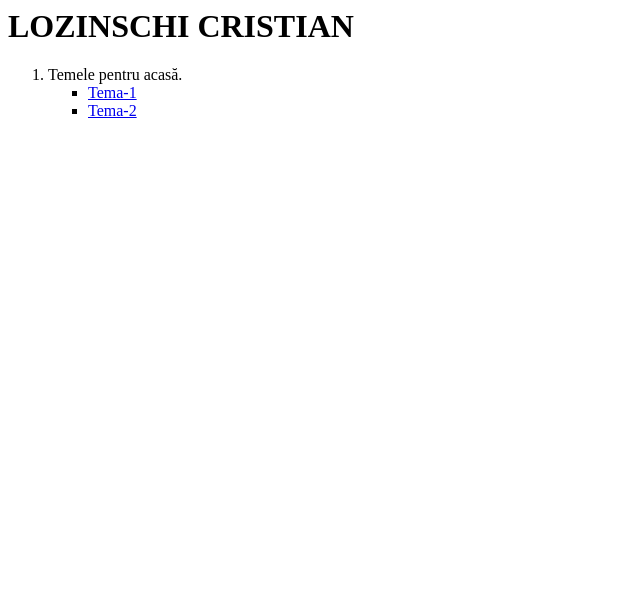
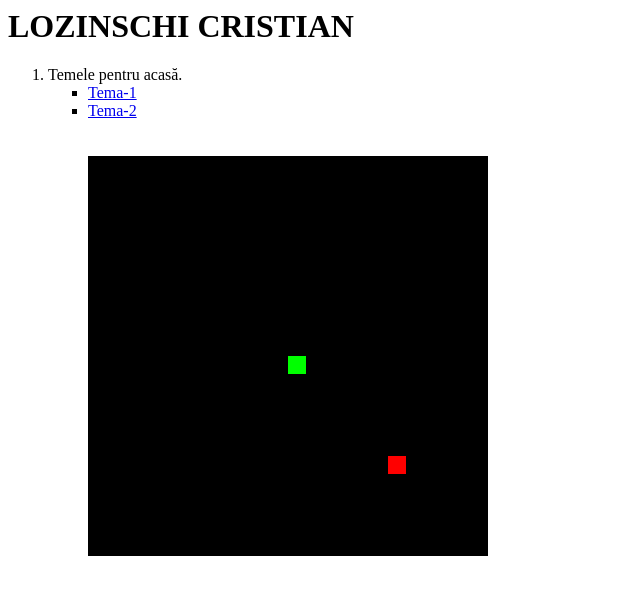
Before and after one commit to TeStErOSs/TeStErOSs.github.io, a plain HTML site: page index.html in a window 1280 px wide. Shown: the whole page, without its empty margins (0-640 px from the left). Drawn offline with Linux system fonts and the light colour scheme.

Commit message:
Update index.html

```diff
--- a/index.html
+++ b/index.html
@@ -9,5 +9,75 @@
             <ul type="square">
             <li><a href="http://www.tema-1.ml">Tema-1</a></li>
             <li><a href="http://www.tema-2.ml">Tema-2</a></li>
+                <br><br>
+                <canvas id="gc" width="400" height="400"></canvas>
+<script>
+window.onload=function() {
+    canv=document.getElementById("gc");
+    ctx=canv.getContext("2d");
+    document.addEventListener("keydown",keyPush);
+    setInterval(game,1000/15);
+}
+px=py=10;
+gs=tc=20;
+ax=ay=15;
+xv=yv=0;
+trail=[];
+tail = 5;
+function game() {
+    px+=xv;
+    py+=yv;
+    if(px<0) {
+        px= tc-1;
+    }
+    if(px>tc-1) {
+        px= 0;
+    }
+    if(py<0) {
+        py= tc-1;
+    }
+    if(py>tc-1) {
+        py= 0;
+    }
+    ctx.fillStyle="black";
+    ctx.fillRect(0,0,canv.width,canv.height);
+
+    ctx.fillStyle="lime";
+    for(var i=0;i<trail.length;i++) {
+        ctx.fillRect(trail[i].x*gs,trail[i].y*gs,gs-2,gs-2);
+        if(trail[i].x==px && trail[i].y==py) {
+            tail = 5;
+        }
+    }
+    trail.push({x:px,y:py});
+    while(trail.length>tail) {
+    trail.shift();
+    }
+
+    if(ax==px && ay==py) {
+        tail++;
+        ax=Math.floor(Math.random()*tc);
+        ay=Math.floor(Math.random()*tc);
+    }
+    ctx.fillStyle="red";
+    ctx.fillRect(ax*gs,ay*gs,gs-2,gs-2);
+}
+function keyPush(evt) {
+    switch(evt.keyCode) {
+        case 37:
+            xv=-1;yv=0;
+            break;
+        case 38:
+            xv=0;yv=-1;
+            break;
+        case 39:
+            xv=1;yv=0;
+            break;
+        case 40:
+            xv=0;yv=1;
+            break;
+    }
+}
+</script>
 </body>
 </html>
```
